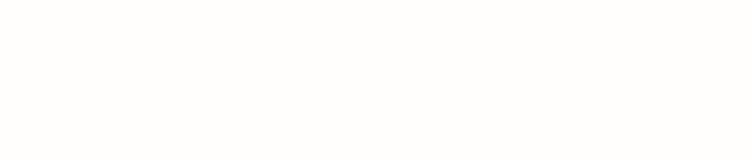
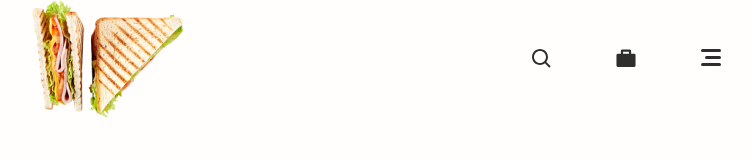
Before and after one commit to yavbatyr/f.palace, a website: page app/index.html in a window 1280 px wide. Shown: the whole page, without its empty margins (489-1241 px from the left). Drawn offline with Linux system fonts and the light colour scheme.

Commit message:
created header and adapted it

```diff
--- a/app/index.html
+++ b/app/index.html
@@ -8,7 +8,47 @@
     <title>Document</title>
 </head>
 <body>
-    <header class="header"></header>
+    <header class="header">
+        <div class="container">
+            <div class="header__wrapper">
+                <div class="logo">
+                    <a href="/">
+                        <img src="images/logo.svg" alt="">
+                    </a>
+                </div>
+                <img class="header__food" src="images/header_sandwich.png" alt="">
+                <ul class="header__menu">
+                    <li class="header__menu-item">
+                        <a href="/" class="header__menu-link">
+                            <svg width="19" height="19" viewBox="0 0 19 19" fill="none" xmlns="http://www.w3.org/2000/svg">
+                                <path d="M8 16C9.77498 15.9996 11.4988 15.4054 12.897 14.312L17.293 18.708L18 18.001L18.707 17.294L14.311 12.898C15.405 11.4997 15.9996 9.77544 16 8C16 3.589 12.411 0 8 0C3.589 0 0 3.589 0 8C0 12.411 3.589 16 8 16ZM8 2C11.309 2 14 4.691 14 8C14 11.309 11.309 14 8 14C4.691 14 2 11.309 2 8C2 4.691 4.691 2 8 2Z" fill="#2E2E2E"/>
+                            </svg>
+                        </a>
+                    </li>
+                    <li class="header__menu-item">
+                        <a href="/" class="header__menu-link">
+                            <svg width="20" height="19" viewBox="0 0 20 19" fill="none" xmlns="http://www.w3.org/2000/svg">
+                                <path d="M15.1332 4.8668V1.93346C15.1332 0.466797 13.6666 0.466797 13.6666 0.466797H6.40655C6.40655 0.466797 4.78735 0.46973 4.86655 1.93346V4.8668H1.93322C1.93322 4.8668 0.466553 4.8668 0.466553 6.33346V16.6001C0.466553 18.0668 1.93322 18.0668 1.93322 18.0668H18.0666C18.0666 18.0668 19.5332 18.0668 19.5332 16.6001V6.33346C19.5332 4.8668 18.0666 4.8668 18.0666 4.8668H15.1332ZM7.06655 2.6668H12.9332V4.8668H7.06655V2.6668Z" fill="#2E2E2E"/>
+                            </svg>
+                        </a>
+                    </li>
+                    <li class="header__menu-item">
+                        <a href="/" class="header__menu-burger">
+                            <svg width="20" height="3" viewBox="0 0 20 3" fill="none" xmlns="http://www.w3.org/2000/svg">
+                                <rect width="20" height="3" rx="1.5" fill="#2E2E2E"/>
+                            </svg>
+                            <svg width="16" height="3" viewBox="0 0 16 3" fill="none" xmlns="http://www.w3.org/2000/svg">
+                                <rect width="16" height="3" rx="1.5" fill="#2E2E2E"/>
+                            </svg>
+                            <svg width="20" height="3" viewBox="0 0 20 3" fill="none" xmlns="http://www.w3.org/2000/svg">
+                                <rect width="20" height="3" rx="1.5" fill="#2E2E2E"/>
+                            </svg>
+                        </a>
+                    </li>
+                </ul>
+            </div>
+        </div>
+    </header>
     <script src="js/main.min.js"></script>
 </body>
 </html>
--- a/app/scss/_global.scss
+++ b/app/scss/_global.scss
@@ -0,0 +1,10 @@
+body, ul, li{
+    margin: 0;
+    padding: 0;
+}
+
+.container{
+    max-width: 1140px;
+    padding: 0 15px;
+    margin: 0 auto;
+}
--- a/app/scss/style.scss
+++ b/app/scss/style.scss
@@ -5,3 +5,37 @@
 body{
     background-color: $primary-color-1;
 }
+.header__wrapper{
+    display: flex;
+    justify-content: space-between;
+    align-items: center;
+    height: 120px;
+}
+
+.header__menu{
+    display: flex;
+}
+
+
+.header__menu-item{
+    position: relative;
+    list-style: none;
+    align-items: center;
+}
+.header__menu-item + .header__menu-item{
+    padding-left: 65px;
+}
+.header__menu-burger svg:nth-child(2){
+    padding-left: 4px;
+}
+.header__menu-burger{
+    display: flex;
+    flex-direction: column;
+}
+.header__menu-burger svg + svg{
+    padding-top: 4px;
+}
+
+.header__food{
+    padding-left: 80px;
+}
```
Also changed, not shown: app/css/style.min.css.
